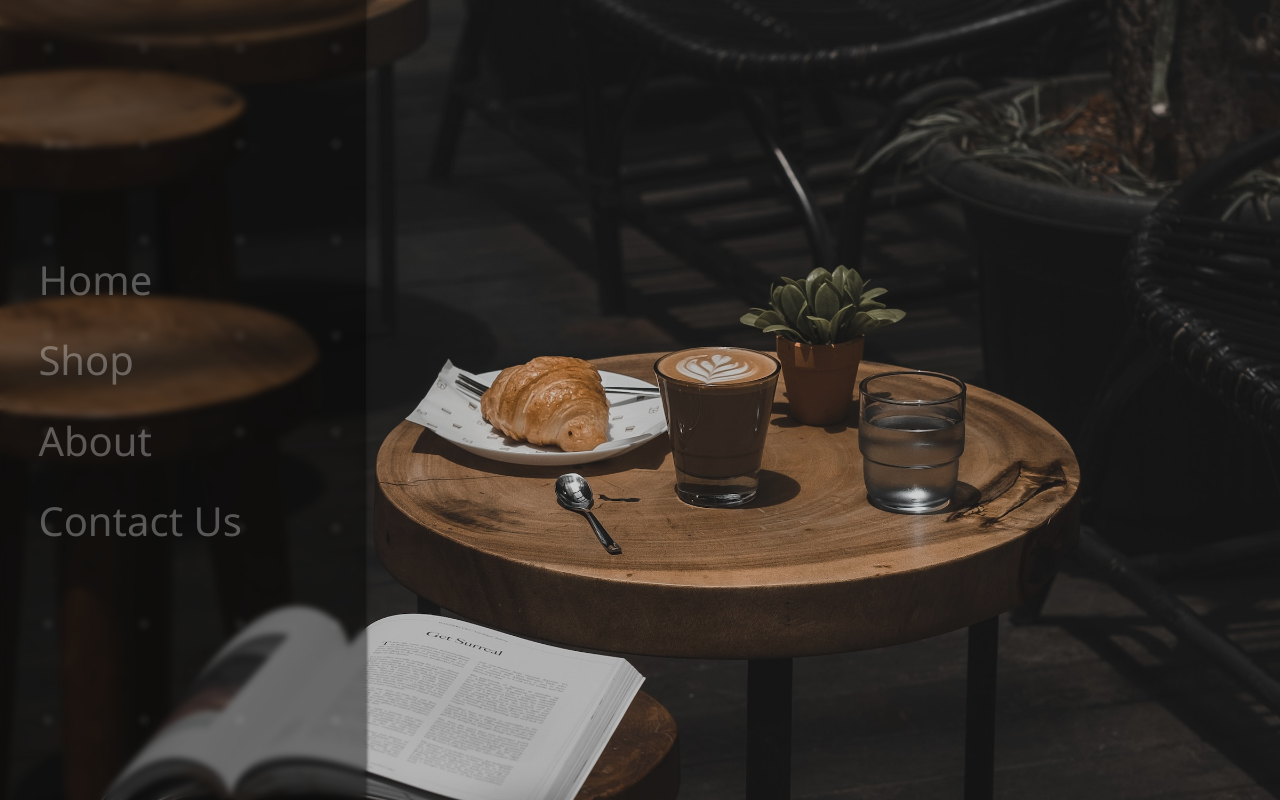
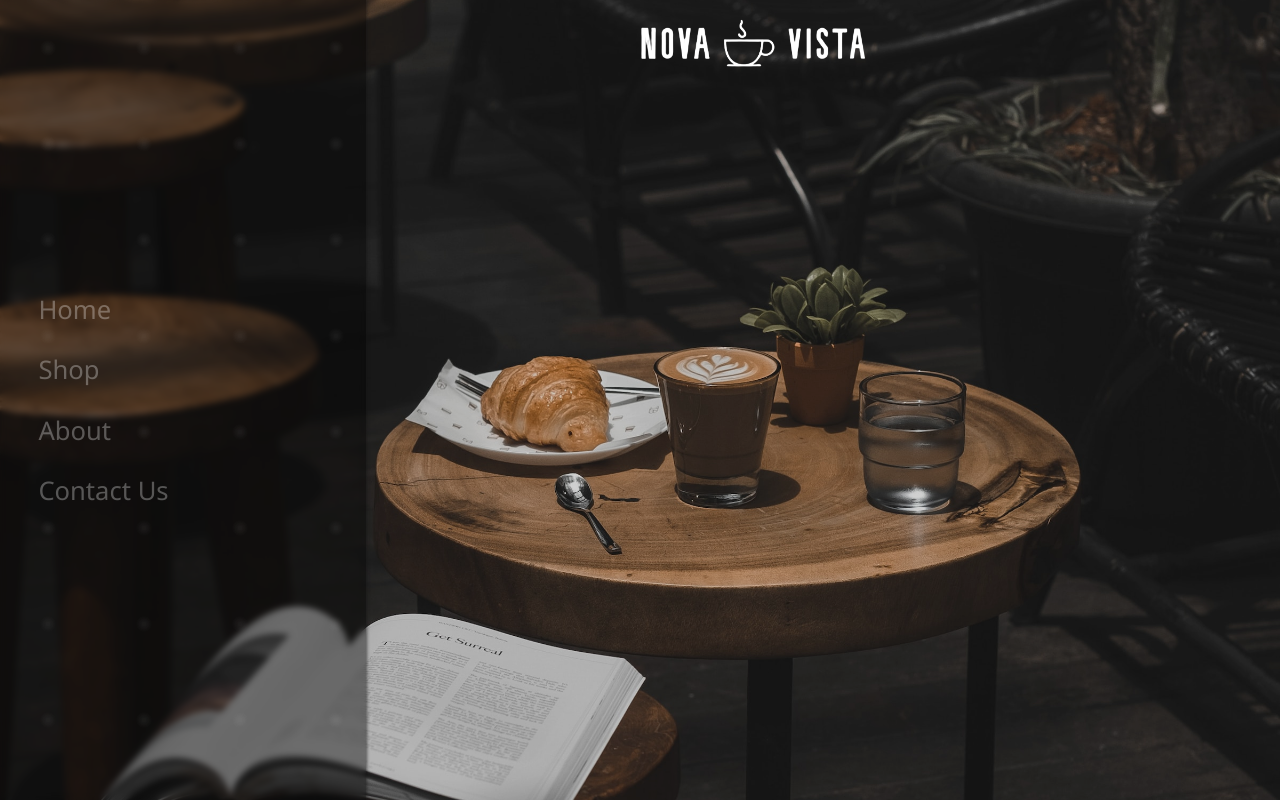
Before and after one commit to sevleo/TOP-RestaurantMenu, a website built with webpack: page src/index.html in a window 1280 px wide. Built offline with nearby package versions, Linux system fonts and the light colour scheme.

Commit message:
add logo

```diff
--- a/src/index.js
+++ b/src/index.js
@@ -17,6 +17,10 @@ main.append(content);
 const backgroundImage = document.createElement('div');
 backgroundImage.classList.add('background-image');
 main.append(backgroundImage);
+
+const menuLogo = document.createElement('div');
+menuLogo.classList.add('menu-logo');
+content.append(menuLogo);
 
 const menuItems = document.createElement('div');
 menuItems.classList.add('menu-items');
--- a/src/styles.css
+++ b/src/styles.css
@@ -37,11 +37,13 @@ html {
     .menu {
         display: flex;
         align-items: center;
+        /* flex-direction: column; */
+        justify-content: center;
     }
 
     .menu-item {
         color: white;
-        font-size: clamp(2rem, 3vw, 4rem);
+        font-size: clamp(1rem, 2vw, 4rem);
         display: block;
         text-decoration: none;
         padding: clamp(0.50rem, 1vw, 2rem) 0rem;
@@ -141,6 +143,22 @@ html {
         background-position 800ms ease;
     }
 
+    .menu-logo {
+        background-image: url('images/Screenshot_2023-11-07_at_4.51.02_PM-removebg-preview.png');
+        background-size: contain;
+        background-repeat: no-repeat;
+
+        z-index: 1;
+        height: max(10%, 50px);
+        width: 30%;
+        position: fixed;
+    }
+
+    .content {
+        display: flex;
+        justify-content: center;
+    }
+
 }
 
 
```
Also changed, not shown: dist/1d287d61c64318eea90e.png (added), dist/main.js, src/images/Screenshot_2023-11-07_at_4.51.02_PM-removebg-preview.png (added), src/images/rizky-subagja-1k7TnX5GAww-unsplash-cropped.jpg (deleted).
